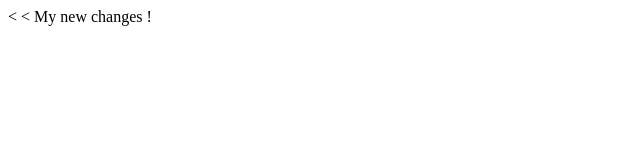
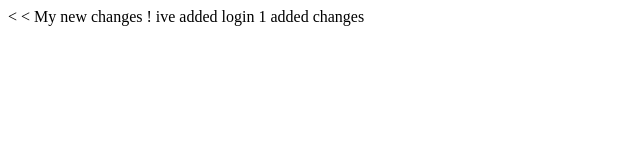
Before and after one commit to SangeethaSeetharaman/come_back, a plain HTML site: page index.html in a window 1280 px wide. Shown: the whole page, without its empty margins (0-640 px from the left). Drawn offline with Linux system fonts and the light colour scheme.

Commit message:
login 1 changes

```diff
--- a/index.html
+++ b/index.html
@@ -5,5 +5,6 @@
   </head>
   <body>
   My new changes !
+  ive added login 1 added changes
   </body>
 </html>
```
Also changed, not shown: login.html (added), login1.html (added).
